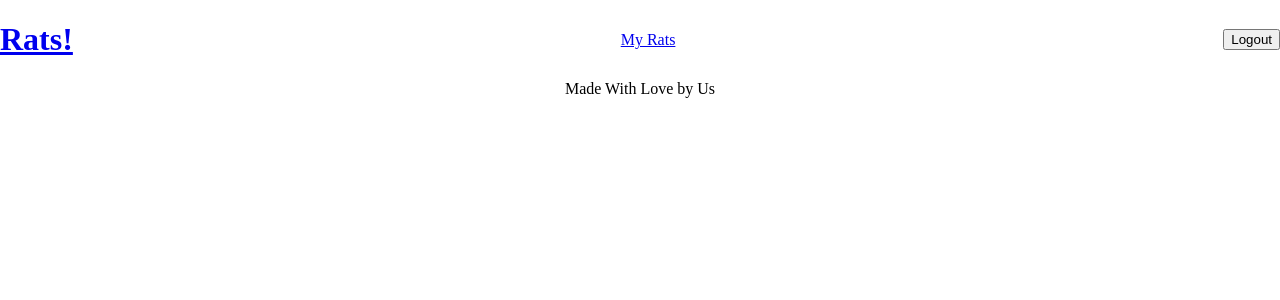
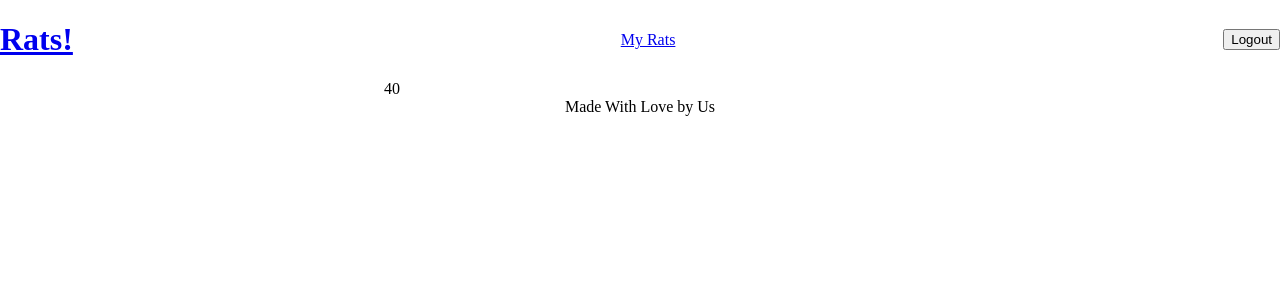
Before and after one commit to djbowen95/Rat-World, a React (Create React App) app in the folder client/: page /progress in a window 1280 px wide. Shown: the top 300 px of the page. Built offline with nearby package versions, Linux system fonts and the light colour scheme.

Commit message:
added routte path

```diff
--- a/client/src/App.js
+++ b/client/src/App.js
@@ -16,6 +16,7 @@ import RatDesigner from "./components/createRat/RatDesigner";
 import Login from "./components/login/Login";
 import Cemetery from "./components/myRats/Cemetery";
 import MyFriends from "./components/myRats/MyFriends";
+import Progress from "./components/progress/Progress";
 const httpLink = createHttpLink({
   uri: "/graphql",
 });
@@ -48,6 +49,7 @@ function App() {
           <Route path="/ratdesigner" element={<RatDesigner />} />
           <Route path="/cemetery" element={<Cemetery />} />
           <Route path="/myfriends" element={<MyFriends />} />
+          <Route path="/progress" element={<Progress />} />
         </Routes>
         <Footer />
       </Router>
--- a/client/src/Components/progress/Progress.js
+++ b/client/src/Components/progress/Progress.js
@@ -30,46 +30,43 @@ const styles = {
     color: "#fff",
     letterSpacing: "2px",
   },
-      progressBarActive: {
-        animation: "reverse progress-bar-stripes 0.4s linear infinite
-          animatePositive: "2s",
+  //   progressBarActive: {
+  //     animation: "reverse progress-bar-stripes 0.4s linear infinite
+  //       animatePositive: "2s",
+  //   },
+  //   @-webkit-keyframes animate-positive {
+  //     0% {
+  //       width: 0%;
+  //     }
+  //   }
+  //   @keyframes animate-positive {
+  //     0% {
+  //       width: 0%;
+  //     }
+  //   }
+
+  center: {
+    display: "block",
+    marginLeft: "auto",
+    marginRight: "auto",
+    width: "40%",
   },
-      @-webkit-keyframes animate-positive {
-        0% {
-          width: 0%;
-        }
-      }
-      @keyframes animate-positive {
-        0% {
-          width: 0%;
-        }
-      }
-
-      .center {
-        display: block;
-        margin-left: auto;
-        margin-right: auto;
-        width: 40%;
-      }
-}
+};
 function Progress() {
   return (
-        <div style={container}>
+    <div style={styles.container}>
       <div style={styles.progressOuter}>
-          <div style={progress}>
+        <div style={styles.progress}>
           <div
+            style={styles.progressBar}
             class="progress-bar progress-bar-info progress-bar-striped active"
-              style="
-                width: 60%;
-                box-shadow: -1px 10px 10px rgba(91, 192, 222, 0.7);
-              "
           ></div>
           <div class="progress-value">
-              <div class="center">40</div>
+            <div style={styles.center}>40</div>
           </div>
         </div>
       </div>
     </div>
-    </div>
-    )
+  );
+}
 export default Progress;
```
Lines whose indentation alone changed are shown as unchanged.
